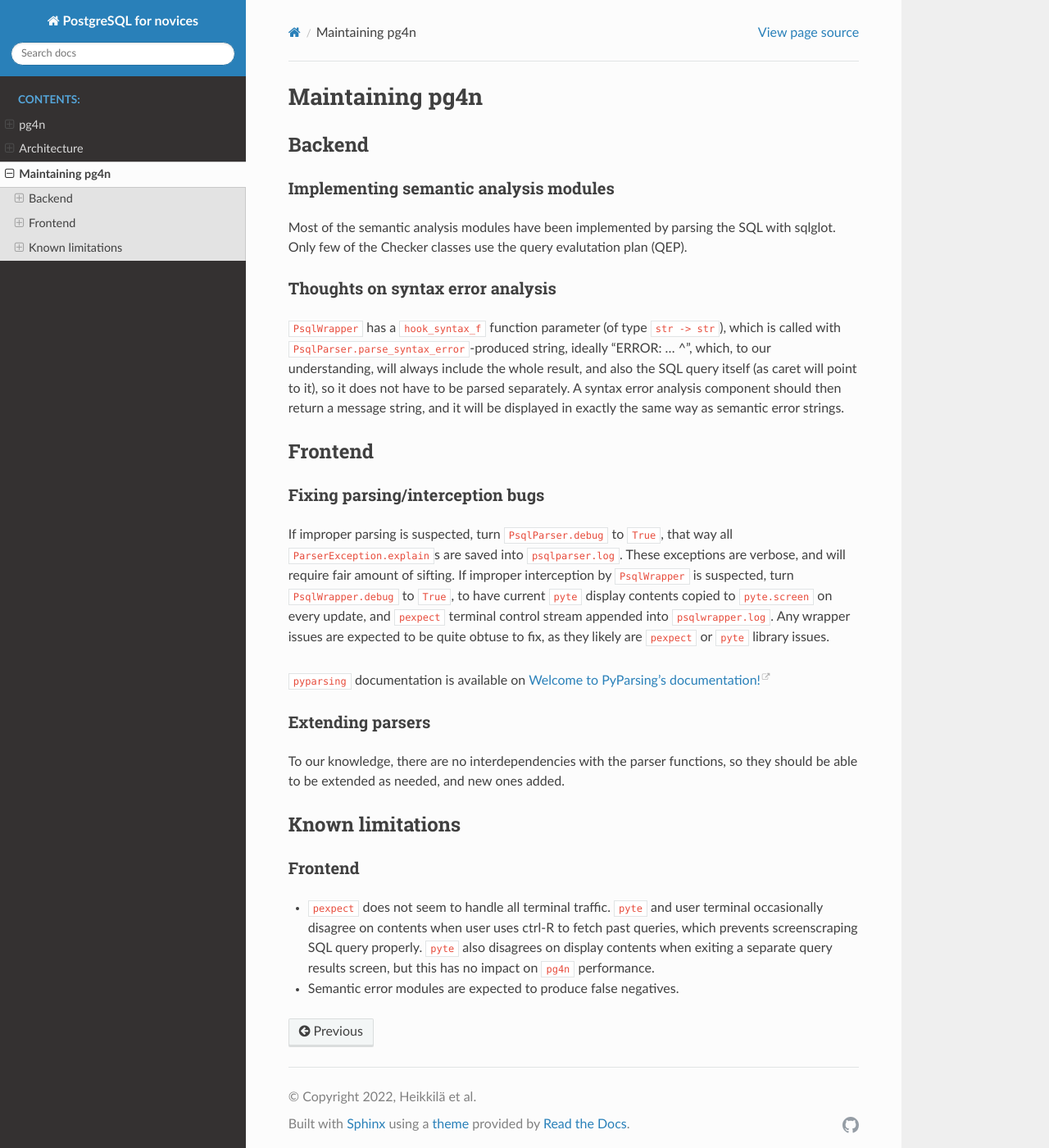
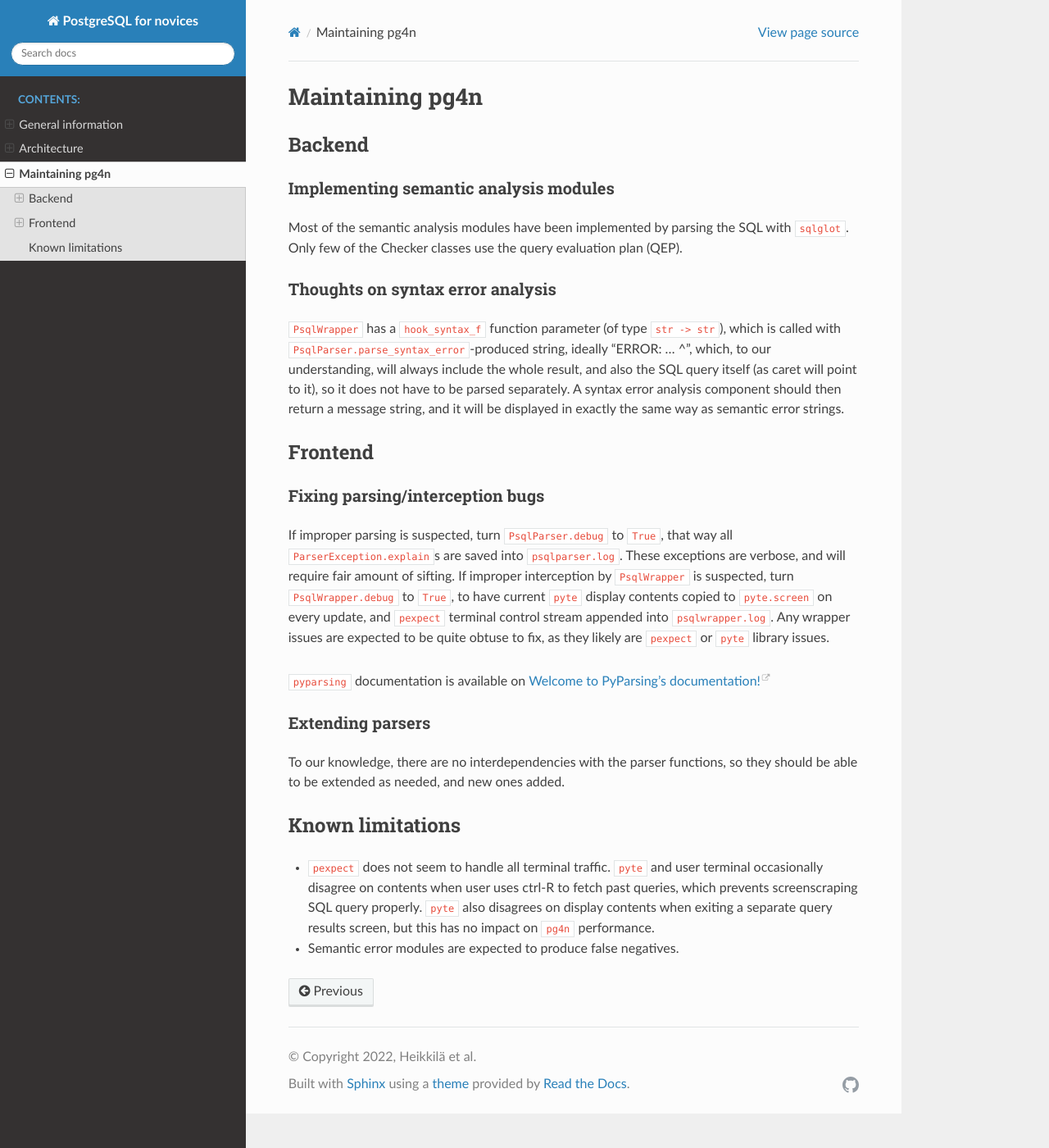
Before and after one commit to tatuhtuni/proj-kurssi, a Sphinx documentation site: the page built from docs/maintenance-plan.md, in a window 1280 px wide and 1400 px high. Shown: the whole window at 82% size. Built offline with Sphinx 7.4.7 and the Read the Docs theme 2.0.0, drawn with Linux system fonts in a browser that asks for light colours; pages that are not in the unit, such as notebooks, are missing from menus.

```diff
--- a/docs/maintenance-plan.md
+++ b/docs/maintenance-plan.md
@@ -3,9 +3,8 @@
 ## Backend
 
 ### Implementing semantic analysis modules
-Most of the semantic analysis modules have been implemented by parsing the SQL
-with sqlglot. Only few of the Checker classes use the query evalutation plan
-(QEP).
+
+Most of the semantic analysis modules have been implemented by parsing the SQL with `sqlglot`. Only few of the Checker classes use the query evaluation plan (QEP).
 
 ### Thoughts on syntax error analysis
 
@@ -25,8 +24,6 @@ To our knowledge, there are no interdependencies with the parser functions, so t
 
 ## Known limitations
 
-### Frontend
-
 - `pexpect` does not seem to handle all terminal traffic. `pyte` and user terminal occasionally disagree on contents when user uses ctrl-R to fetch past queries, which prevents screenscraping SQL query properly. `pyte` also disagrees on display contents when exiting a separate query results screen, but this has no impact on `pg4n` performance.
 
 - Semantic error modules are expected to produce false negatives.
--- a/docs/pg4n.md
+++ b/docs/pg4n.md
@@ -1,4 +1,4 @@
-# pg4n
+# General information
 
 ## Installing pg4n
 
```
Also changed, not shown: docs/architecture.md (+17 -1 lines).
